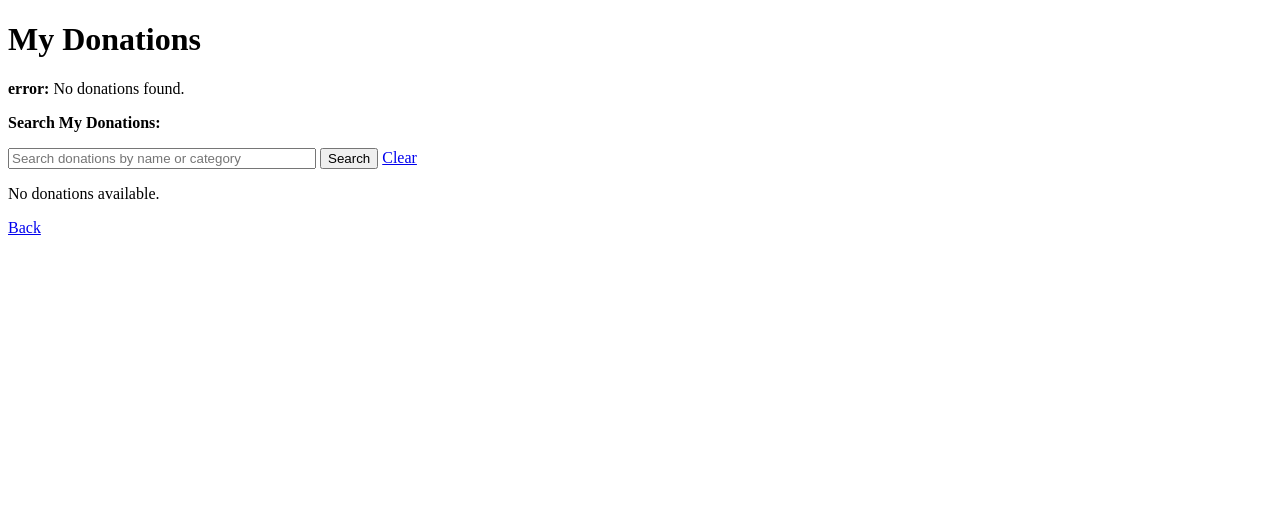
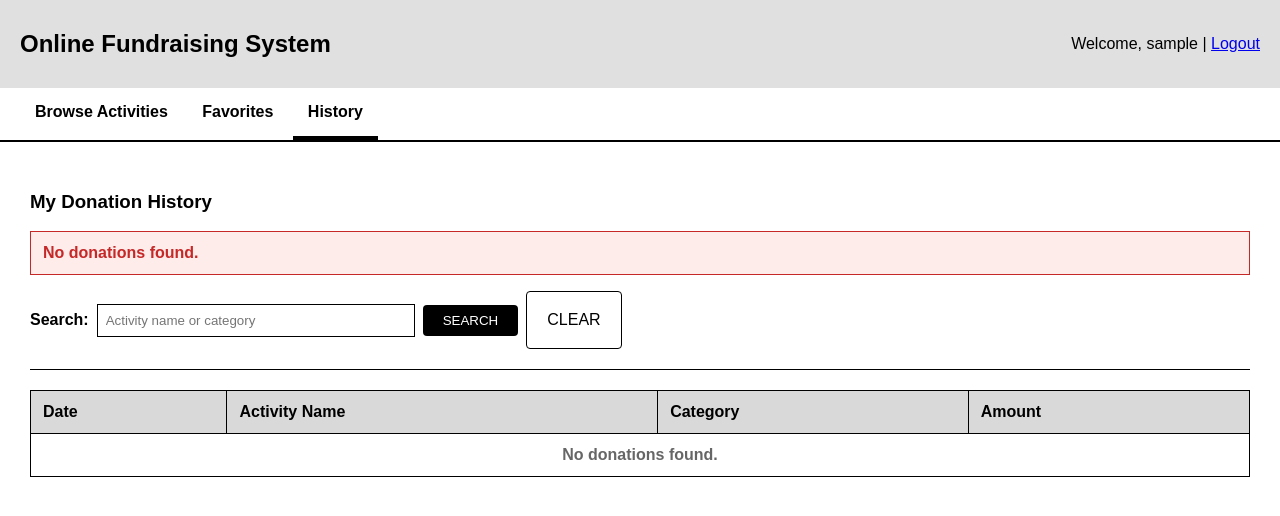
Before and after one commit to Anythingsaf22/CSIT314-SDM, a Flask app: page /activities/myDonations in a window 1280 px wide. Shown: the top 516 px of the page. Run offline with Flask 3, Linux system fonts and the light colour scheme; the visitor is signed in with stand-in values (Sample User, id 1); data comes from the database, SQL or seed files in the repository.

Commit message:
Integrated completed fundraising activity and donations

```diff
--- a/boundary/fundraising_activity_routes.py
+++ b/boundary/fundraising_activity_routes.py
@@ -214,14 +214,32 @@ def delete_activity():
 # VIEW COMPLETED ACTIVITIES
 @fundraising_activity_bp.route("/activities/viewCompleted")
 def view_completed_activities():
-    controller = view_completed_activity_controller()
-    activities = controller.viewCompletedActivities()
+    search_term = request.args.get("search", "").strip()
+    view_controller = view_completed_activity_controller()
+    search_controller = search_completed_activity_controller()
+
+    if "search" in request.args:
+        if search_term:
+            activities = search_controller.searchCompletedActivities(search_term)
+        else:
+            flash("Activity name or description required.", "error")
+            activities = view_controller.viewCompletedActivities()
+    else:
+        activities = view_controller.viewCompletedActivities()
 
     if not activities:
         flash("No activities found.", "error")
-        return render_template("activities/view_completed_activity.html")
+        return render_template(
+            "activities/view_completed_activity.html",
+            activities=activities,
+            search_term=search_term
+        )
 
-    return render_template("activities/view_completed_activity.html", activities=activities)
+    return render_template(
+        "activities/view_completed_activity.html",
+        activities=activities,
+        search_term=search_term
+    )
 
 # View and Search My Donations
 @fundraising_activity_bp.route("/activities/myDonations")
--- a/templates/activities/view_my_donations.html
+++ b/templates/activities/view_my_donations.html
@@ -1,53 +1,91 @@
 <!DOCTYPE html>
 <html>
 <head>
-    <title>View My Donations</title>
+    <title>Donation History</title>
+    <style>
+        body { font-family: Arial, sans-serif; margin: 0; }
+        .header { background: #e0e0e0; padding: 10px 20px; display: flex; justify-content: space-between; align-items: center; }
+        nav { background: #fff; border-bottom: 2px solid #000; padding: 0 20px; }
+        nav a { text-decoration: none; color: black; padding: 15px; display: inline-block; font-weight: bold; }
+        nav a.active { border-bottom: 4px solid black; }
+        .content { padding: 30px; }
+        .toolbar { border-bottom: 1px solid black; padding-bottom: 20px; line-height: 2.5; margin-bottom: 20px; }
+        .search-form { display: flex; gap: 8px; align-items: center; flex-wrap: wrap; }
+        .search-form label { font-weight: bold; }
+        .search-form input { width: 300px; padding: 8px; border: 1px solid #000; }
+        table { width: 100%; border-collapse: collapse; }
+        th { background: #d9d9d9; border: 1px solid black; padding: 12px; text-align: left; }
+        td { border: 1px solid black; padding: 12px; }
+        .btn-black { background: black; color: white; padding: 8px 20px; text-decoration: none; border: none; cursor: pointer; border-radius: 4px; }
+        .btn-outline { background: white; color: black; padding: 8px 20px; text-decoration: none; border: 1px solid black; cursor: pointer; border-radius: 4px; }
+        .message { padding: 12px; margin-bottom: 16px; border: 1px solid #777; font-weight: bold; }
+        .message.success { background: #e6f4ea; color: #2e7d32; border-color: #2e7d32; }
+        .message.error { background: #fdecea; color: #c62828; border-color: #c62828; }
+        .empty-row { text-align: center; color: #666; font-weight: bold; }
+    </style>
 </head>
 <body>
-    <h1>My Donations</h1>
+    <div class="header">
+        <h2>Online Fundraising System</h2>
+        <div>Welcome, {{ session.get('user_name', 'Guest') }} | <a href="{{ url_for('auth.logout') }}">Logout</a></div>
+    </div>
+    <nav>
+        <a href="{{ url_for('fundraising_activity.list_activities') }}">Browse Activities</a>
+        <a href="{{ url_for('favourites_list.view_favourites_list') }}">Favorites</a>
+        <a href="{{ url_for('fundraising_activity.view_my_donations') }}" class="active">History</a>
+    </nav>
+    <div class="content">
+        <h3>My Donation History</h3>
 
         {% with messages = get_flashed_messages(with_categories = true) %}
             {% if messages %}
                 {% for category, message in messages %}
-                    <p><strong>{{ category }}:</strong> {{ message }}</p>
+                    <div class="message {{ category }}">{{ message }}</div>
                 {% endfor %}
             {% endif %}
         {% endwith %}
 
-    <p><strong>Search My Donations:</strong></p>
-    <form method="get" action="{{ url_for('fundraising_activity.view_my_donations') }}">
-        <input type="text" name="search" placeholder="Search donations by name or category" value="{{ search_term }}" style="width:300px;">
-        <button type="submit">Search</button>
-        <a href="{{ url_for('fundraising_activity.view_my_donations') }}">Clear</a>
-    </form>
+        <div class="toolbar">
+            <form class="search-form" method="get" action="{{ url_for('fundraising_activity.view_my_donations') }}">
+                <label for="search">Search:</label>
+                <input
+                    type="text"
+                    id="search"
+                    name="search"
+                    placeholder="Activity name or category"
+                    value="{{ search_term }}"
+                >
+                <button class="btn-black" type="submit">SEARCH</button>
+                <a href="{{ url_for('fundraising_activity.view_my_donations') }}" class="btn-outline">CLEAR</a>
+            </form>
+        </div>
 
-    {% if donations %}
-        <table border="1">
+        <table>
             <thead>
                 <tr>
-                    <th>Activity ID</th>
+                    <th>Date</th>
                     <th>Activity Name</th>
-                    <th>Activity Category</th>
-                    <th>Donation Amount</th>
-                    <th>Donation Date</th>
+                    <th>Category</th>
+                    <th>Amount</th>
                 </tr>
             </thead>
             <tbody>
-                {% for d in donations %}
-                <tr>
-                    <td>{{ d.activityId }}</td>
-                    <td>{{ d.activityName }}</td>
-                    <td>{{ d.activityCategory }}</td>
-                    <td>{{ d.donationAmount }}</td>
-                    <td>{{ d.donationDate }}</td>
-                </tr>
-                {% endfor %}
+                {% if donations %}
+                    {% for donation in donations %}
+                        <tr>
+                            <td>{{ donation.donationDate }}</td>
+                            <td>{{ donation.activityName }}</td>
+                            <td>{{ donation.activityCategory }}</td>
+                            <td>${{ "%.2f"|format(donation.donationAmount) }}</td>
+                        </tr>
+                    {% endfor %}
+                {% else %}
+                    <tr>
+                        <td class="empty-row" colspan="4">No donations found.</td>
+                    </tr>
+                {% endif %}
             </tbody>
         </table>
-    {% else %}
-        <p>No donations available.</p>
-    {% endif %}
-
-    <p><a href="{{ url_for('fundraising_activity.list_activities') }}">Back</a></p>
+    </div>
 </body>
 </html>
```
Also changed, not shown: templates/activities/view_completed_activity.html (+79 -29 lines).
